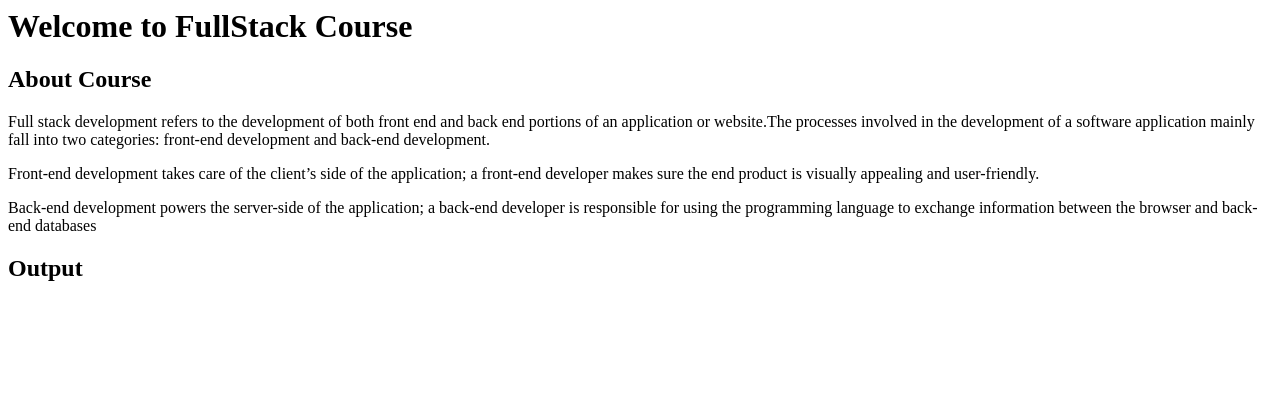
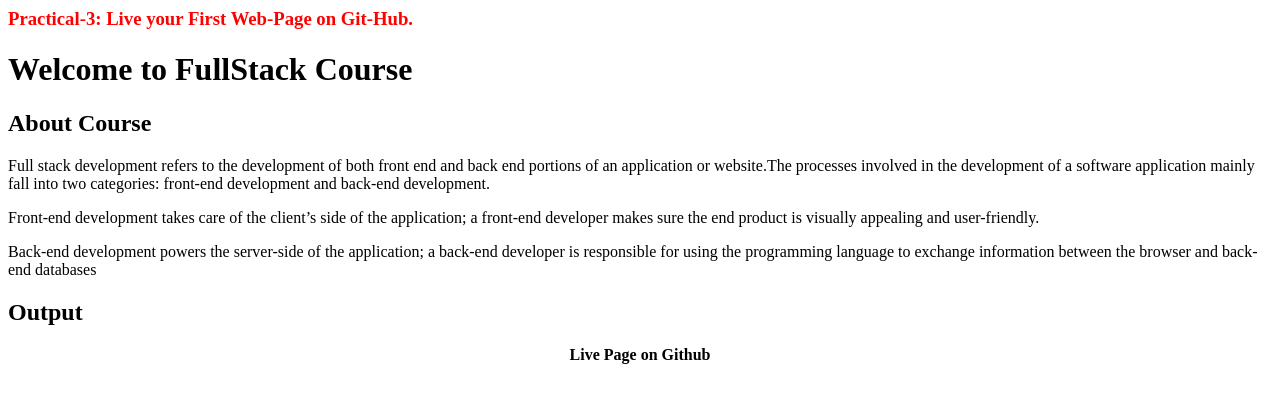
Before and after one commit to kinjalvarshney/Fullstack_practical-3, a plain HTML site: page Practical-3.html/index.html in a window 1280 px wide. Drawn offline with Linux system fonts and the light colour scheme.

Commit message:
added some content

```diff
--- a/index.html
+++ b/Practical-3.html/index.html
@@ -5,9 +5,18 @@
     <meta http-equiv="X-UA-Compatible" content="IE=edge">
     <meta name="viewport" content="width=device-width, initial-scale=1.0">
     <title>Assignment-3</title>
+    <style>
+        h3 {
+            color: red;
+        }
+        .centre{
+            text-align: center;
+        }
+    </style>
 </head>
 
 <body>
+    <h3>Practical-3: Live your First Web-Page on Git-Hub.</h3>
     <h1>Welcome to FullStack Course</h1>
     <h2>About Course</h2>
     <p>Full stack development refers to the development of both front end and back end portions of an application or
@@ -19,6 +28,9 @@
     <p>Back-end development powers the server-side of the application; a back-end developer is responsible for using the
         programming language to exchange information between the browser and back-end databases</p>
     <h2>Output</h2>
+    <div class="centre">
+       <b>Live Page on Github</b>
+    </div>
 </body>
 
 </html>
```
